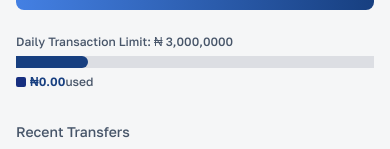
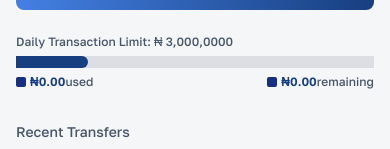
Before and after one commit to skillzo/Access, a React (Vite) app: page / in a window 390 px wide. Shown: the part 202-351 px from the top of the page. Built offline with nearby package versions, Linux system fonts and the light colour scheme.

Commit message:
clean up

```diff
--- a/src/App.tsx
+++ b/src/App.tsx
@@ -11,6 +11,10 @@ function App() {
 
   return (
     <>
+      <div className="hidden lg:flex h-screen w-full justify-center items-center text-[#ee585e] ">
+        This is a mobile app, Please switch to a Phone or a tablet
+      </div>
+      <div className="lg:hidden">
         <Wrapper>
           {/* Navgation */}
           <div className="flex items-center">
@@ -35,14 +39,14 @@ function App() {
             </div>
           </div>
 
+          {/* transaction limit */}
           <div className="text-xs text-slate-600 font-medium space-y-[0.5em]">
             <p>Daily Transaction Limit: &#8358; 3,000,0000</p>
             <div className="bg-[#dcdee3] ">
               <div className="w-[20%] bg-[#173f80] p-[0.5em] rounded-r-full"></div>
             </div>
 
-          {/* transaction limit */}
-          <div>
+            <div className="flex justify-between items-center">
               <div className="flex items-center space-x-1">
                 <div className="w-[10px] h-[10px] bg-[#172f80] rounded-sm"></div>
                 <p>
@@ -52,11 +56,21 @@ function App() {
                   used
                 </p>
               </div>
+              <div className="flex items-center space-x-1">
+                <div className="w-[10px] h-[10px] bg-[#172f80] rounded-sm"></div>
+                <p>
+                  <span className="text-[#173f80] font-semibold">
+                    &#8358;0.00
+                  </span>
+                  remaining
+                </p>
+              </div>
             </div>
           </div>
           <Outlet />
         </Wrapper>
         <Footer />
+      </div>
     </>
   );
 }
```
Lines whose indentation alone changed are shown as unchanged.
